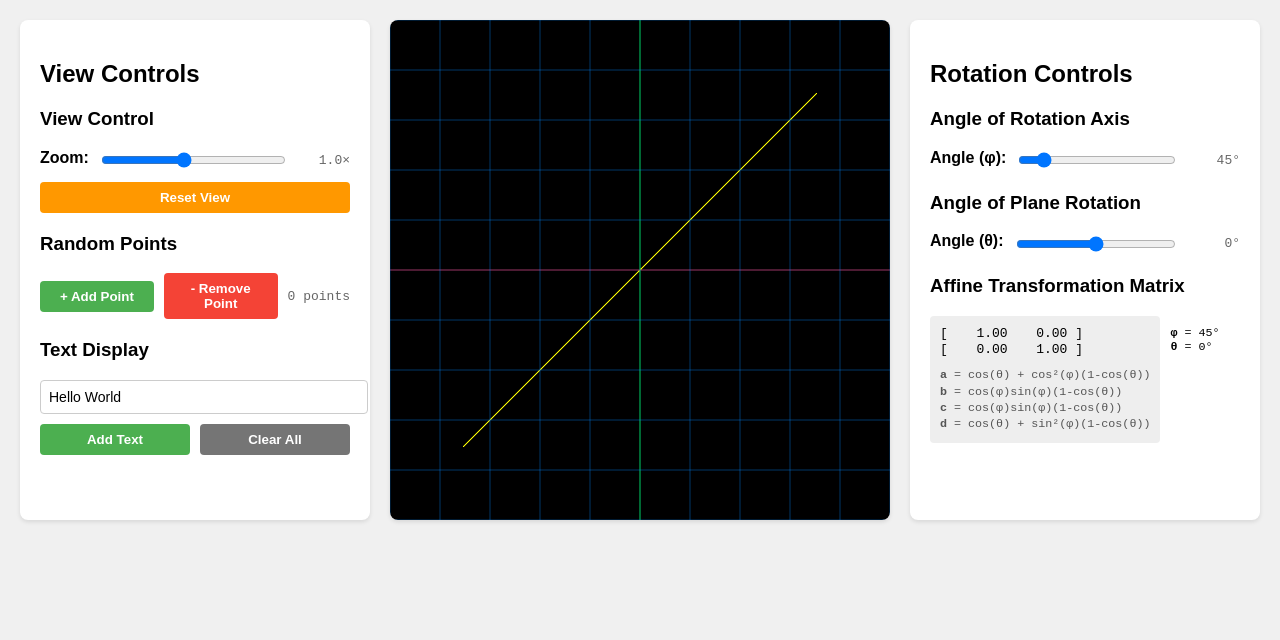
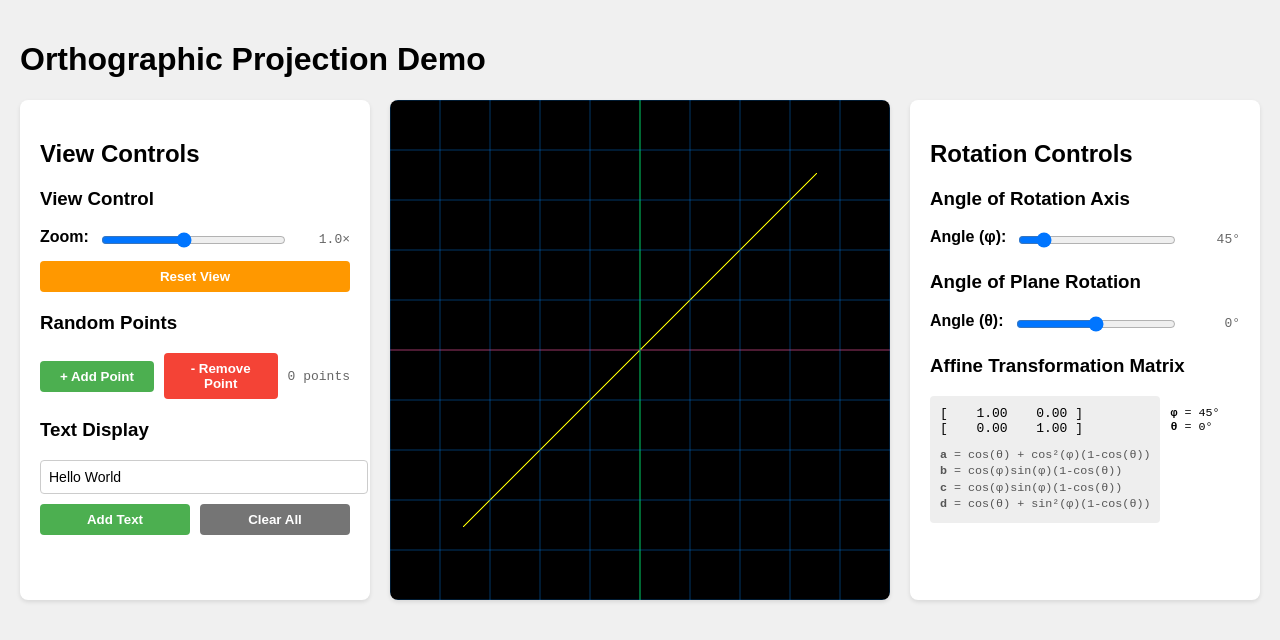
Before and after one commit to sbecker11/orthographic-projection-demo, a website: page public/index.html in a window 1280 px wide. Drawn offline with nearby package versions, Linux system fonts and the light colour scheme.

Commit message:
Screenshot added

```diff
--- a/public/index.html
+++ b/public/index.html
@@ -124,6 +124,7 @@
     </style>
 </head>
 <body>
+    <h1>Orthographic Projection Demo</h1>
     <div class="container">
         <!-- Left Controls -->
         <div class="controls">
```
Also changed, not shown: Orthographic-Projection-Demo.png (added), README.md.
